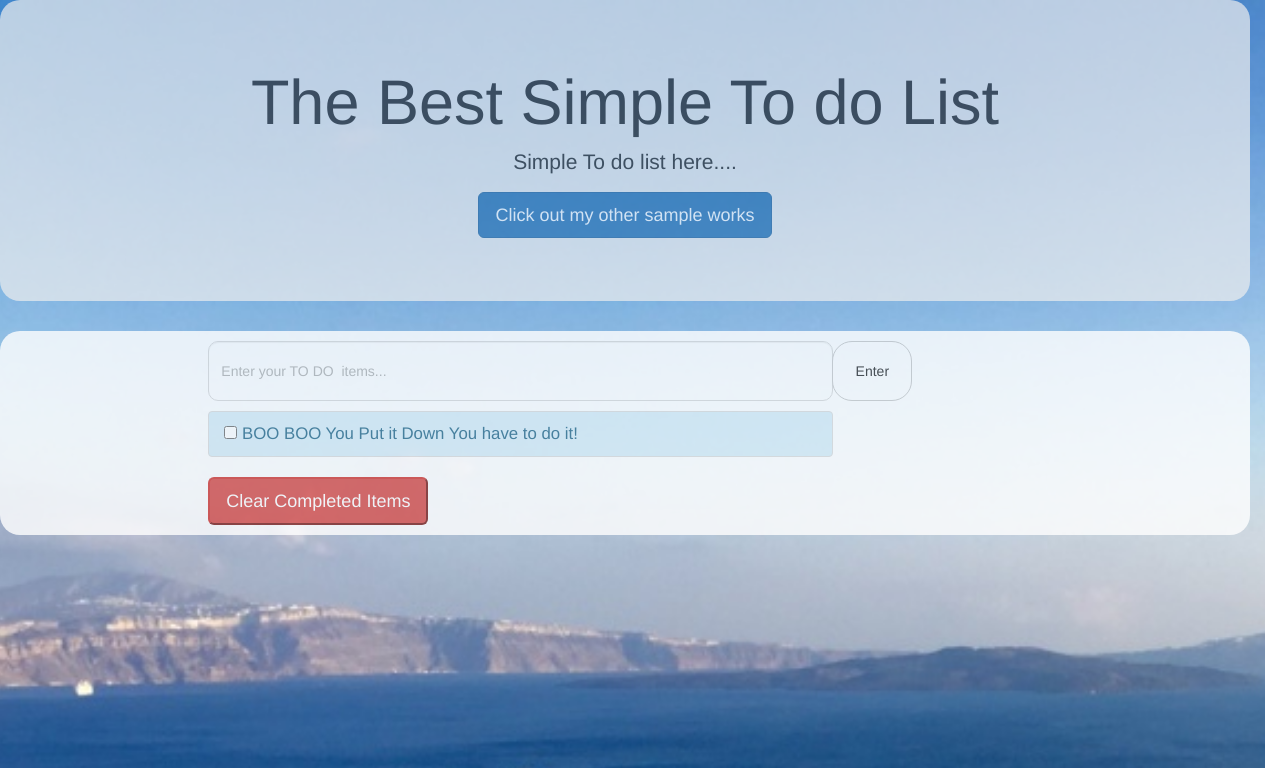
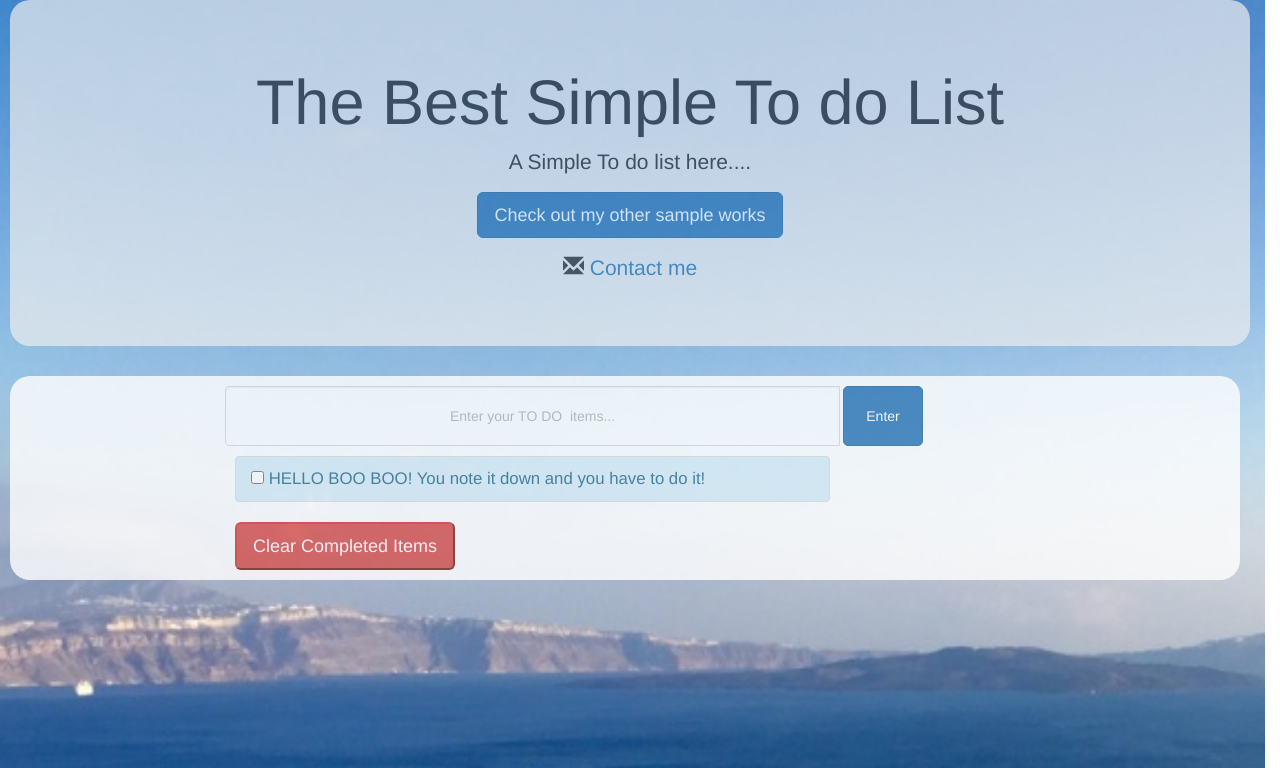
Before and after one commit to YannieJiang/TO-DO-List-, a PHP site: page / in a window 1280 px wide. Shown: the top 768 px of the page. Run offline with PHP 8.4, Linux system fonts and the light colour scheme; some libraries are stand-ins or nearby versions.

Commit message:
Formatting and remove UNDO button

```diff
--- a/min/todo-min.js
+++ b/min/todo-min.js
@@ -1 +1 @@
-var myList=angular.module("myList",[]).controller("mainCtrl",function(t){t.itemList=[{title:"BOO BOO You Put it Down You have to do it!",done:!1}],t.add=function(){t.itemList.push({title:t.items,done:!1}),t.items=""},t.clearCompleted=function(){t.itemList=t.itemList.filter(function(t){return!t.done})},t.toEdit=function(){"false"==event.target.contentEditable&&(event.target.contentEditable="true"),console.log(event.target.contentEditable),t.hideUdo=!0},t.undo=function(){t.itemList=t.itemList.filter(function(t){return!t.done+t.done;console.log(t.done)})}});
+var myList=angular.module("myList",[]).controller("mainCtrl",function(t){t.itemList=[{title:"HELLO BOO BOO! You note it down and you have to do it!",done:!1}],t.add=function(){t.itemList.push({title:t.items,done:!1}),t.items=""},t.clearCompleted=function(){t.itemList=t.itemList.filter(function(t){return!t.done})},t.toEdit=function(){"false"==event.target.contentEditable&&(event.target.contentEditable="true")}});
--- a/todo.css
+++ b/todo.css
@@ -12,6 +12,7 @@
   opacity: 0.7;
   border-radius: 20px;
   text-align: center;
+  margin-left: 10px;
 
 }
 .wrapContent{
@@ -20,6 +21,7 @@
     background-color: white;
     opacity: 0.8;
     border-radius: 20px;
+    margin: 10px;
 }
 
 h4{
@@ -28,17 +30,19 @@ h4{
 
 #enterText{
   height:60px;
-  border-radius: 10px;
   opacity: 0.7;
   color: black;
   margin-top: 10px;
+  margin-left: 10px;
+  text-align: center;
 }
 
 #enterBtn{
   width:80px;
   height:60px;
-  border-radius: 20px;
+  border-radius: 5px;
   margin-top: 10px;
+  margin-left: 3px;
 
 }
 
@@ -49,13 +53,19 @@ h4{
 
 .list-group{
 margin-top: 10px;
+margin-left: 10px;
+
 }
 
 .list-group-item{
   margin-top: 10px;
+  margin-left: 10px;
+}
+
+.editBox{
+  width:auto;
 }
 
 .btn-danger {
-  margin-right: 160px;
-  margin-bottom: 10px;
+  margin: 0 160px 10px 20px;
 }
--- a/todo.html
+++ b/todo.html
@@ -11,25 +11,30 @@
 
 <body ng-app="myList">
   <div ng-controller="mainCtrl"class=" row col-md-12 wrapLeft">
-
     <div class="jumbotron">
           <h1>The Best Simple To do List</h1>
-      <p> Simple To do list here....</p>
-      <p><a class="btn btn-primary btn-lg" href="#" role="button">Click out my other sample works</a></p>
+          <p>  A Simple To do list here....</p>
+          <p>
+              <a class="btn btn-primary btn-lg" href="#" role="button">
+                  Check out my other sample works</a>
+          </p>
+
+        <p> <span class="glyphicon glyphicon-envelope"> </span> <a href ="mailto:hfusyuki@gmail.com">Contact me</a></p>
+
+
         </div>
 
     <div class="wrapContent">
       <div class ="col-lg-6 col-lg-offset-2 input-group ">
-        <form name ="frm" ng-submit="add()">
+        <form name ="frm"  ng-submit="add()">
               <span class="input-group-btn">
                   <input type="text" class="form-control" id="enterText" ng-model="items" placeholder="Enter your TO DO  items..."required/>
-                   <button class ="btn btn-default"  id="enterBtn" ng-diabled="frm.$invalid"> Enter </button>
+                   <button class ="btn btn-primary"  id="enterBtn" ng-diabled="frm.$invalid"> Enter </button>
                  </span>
                </form>
-<!-- <div class ="col-lg-6 col-lg-offset-2 "> -->
             <ul class="list-group">
                 <li class="list-group-item list-group-item-info" ng-repeat="item in itemList">
-            <input type="checkbox" ng-model="item.done" class="editBox"/>
+                    <input type="checkbox" ng-model="item.done" class="list-group-item-info"/>
                         <span ng-class="{'done':item.done}">
                             <span ng-click="toEdit()" ng-model="item.title" contentEditable="false">
                                 {{item.title}}
@@ -37,41 +42,10 @@
                            </span>
                         </li>
                     </ul>
-
-    <button class="btn-danger btn-lg" ng-click="clearCompleted()"> Clear Completed Items</button>
-    <button class="btn-success btn-lg"  ng-show="hideUdo" ng-click="undo()"> Undo </button>
+                        <button class="btn-danger btn-lg " ng-click="clearCompleted()"> Clear Completed Items</button>
              </div>
         </div>
     </div>
 </div>
-
-    </div>
-</div>
-
-<!-- <div class="row col-xs-6 col-md-6">
-
-<div ng-controller="listCtrl">
-
-<h3> BOO BOO NOT SO PATIENT TO DO LIST</h3>
-
-    <form name="frm" ng-submit="add()">
-        <input type="text" ng-model="todoList" required/>
-        <button ng-disable = frm.$invalid> ADD</button>
-    </form>
-    <button ng-click ="clearList()"> Clear Completed Item(s)</button>
-
-    <ul>
-        <li ng-repeat="list in listItem">
-            <input type="checkBox" ng-model="list.done"/>
-                 <span ng-class="{'done':list.done}">
-                     <span ng-click="clickToEdit($index)"  ng-model="list.title" contentEditable="false">
-                        {{list.title}}
-                        </span>
-                     </span>
-        </li>
-
-    </ul>
-</div>
-</div> -->
 </body>
 </html>
--- a/todo.js
+++ b/todo.js
@@ -1,81 +1,29 @@
 /**
- * Created by yuki on 3/11/16.
+ * Created by Yannie
  */
 
 var myList = angular.module("myList",[])
                     .controller('mainCtrl',function($scope){
 
         $scope. itemList=[
-            {'title':'BOO BOO You Put it Down You have to do it!',
+                {'title':'HELLO BOO BOO! You note it down and you have to do it!',
             'done': false}
         ];
-
         $scope.add = function(){
-        $scope.itemList.push({'title':$scope.items,'done':false});
+            $scope.itemList.push({'title':$scope.items,'done':false});
             $scope.items= "";
         };
-
+        //clear completed
         $scope.clearCompleted = function(){
-            $scope.itemList = $scope.itemList.filter(
-            function(val){
-        return !val.done  //return item.done that is not check, false
-    })
-
-        };
-
+            $scope.itemList = $scope.itemList.filter(function(val){
+                            return !val.done  //return item.done that is not check, false
+            })
+        }
         //click to edit item
-
-
         $scope.toEdit = function(){
             if (event.target.contentEditable =="false"){
                 event.target.contentEditable = "true"
                  }
-                 console.log(event.target.contentEditable)
-                 $scope.hideUdo =true;
+        }
 
-                }
-
-                //unto item
-                $scope.undo =function(){
-                  $scope.itemList = $scope.itemList.filter(function(item){
-                    return !item.done + item.done
-                    console.log(item.done)
-                  })
-                }
     });
-
-//     //second To-do List
-// .controller('listCtrl',function($scope){
-//
-//         // declare list item :title, status
-//         $scope.listItem =[
-//             {'title': 'Enter Your Items',
-//             'done':false
-//             }
-//         ];
-//         //add input item to the list
-//         $scope.add = function(){
-//             $scope.listItem.push({'title':$scope.todoList, 'done':false});
-//             $scope.todoList ="";
-//         };
-//
-//
-// // filter out the listitem array, apply filter () to set a call back that returns item.don that's uncheck -has false value
-//         $scope.clearList=function() {
-//             $scope.listItem = $scope.listItem.filter(function (list) {
-//                 return !list.done
-//             })
-//         };
-//
-//             $scope.clickToEdit = function(){
-//
-//                 if(event.target.contentEditable =="false"){
-//                     event.target.contentEditable = "true"
-//                 }
-//                     console.log(event.target.contentEditable)
-//             }
-//
-//
-//
-//
-// });
```
Lines whose indentation alone changed are shown as unchanged.
